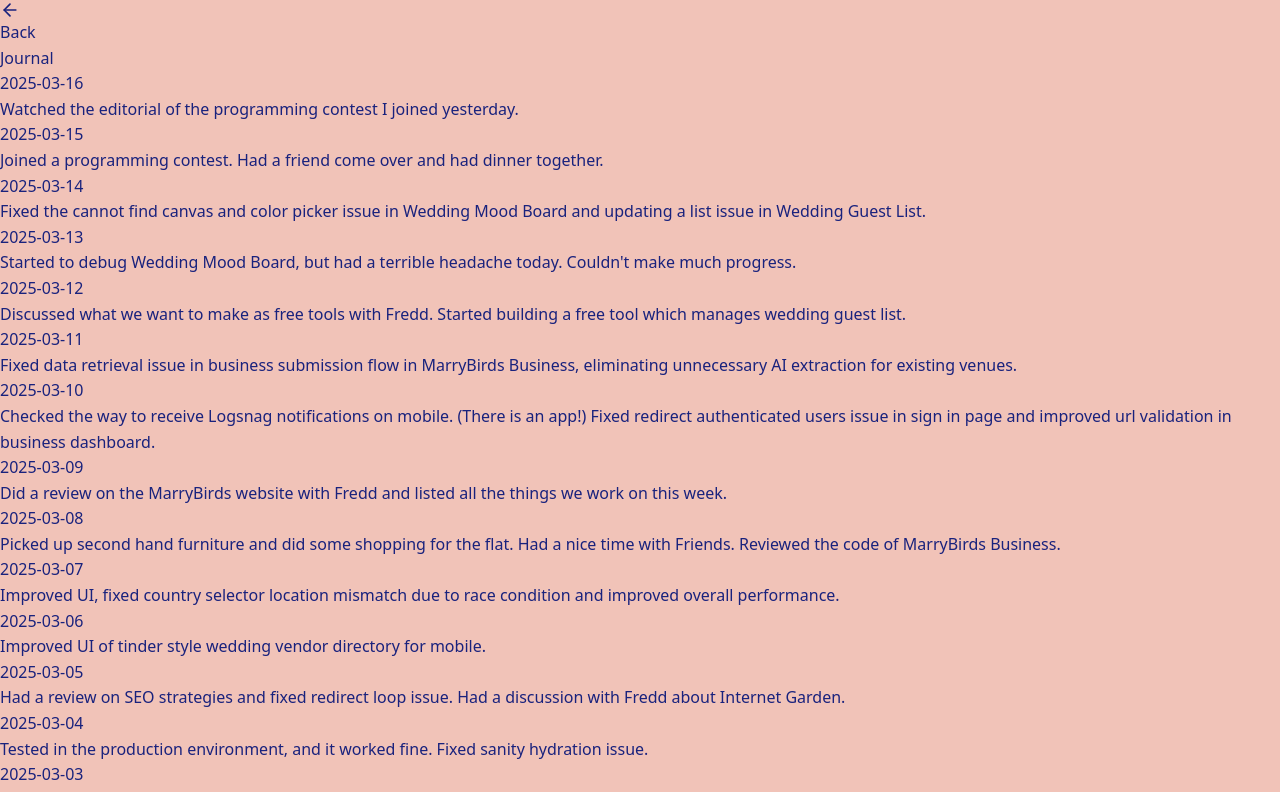
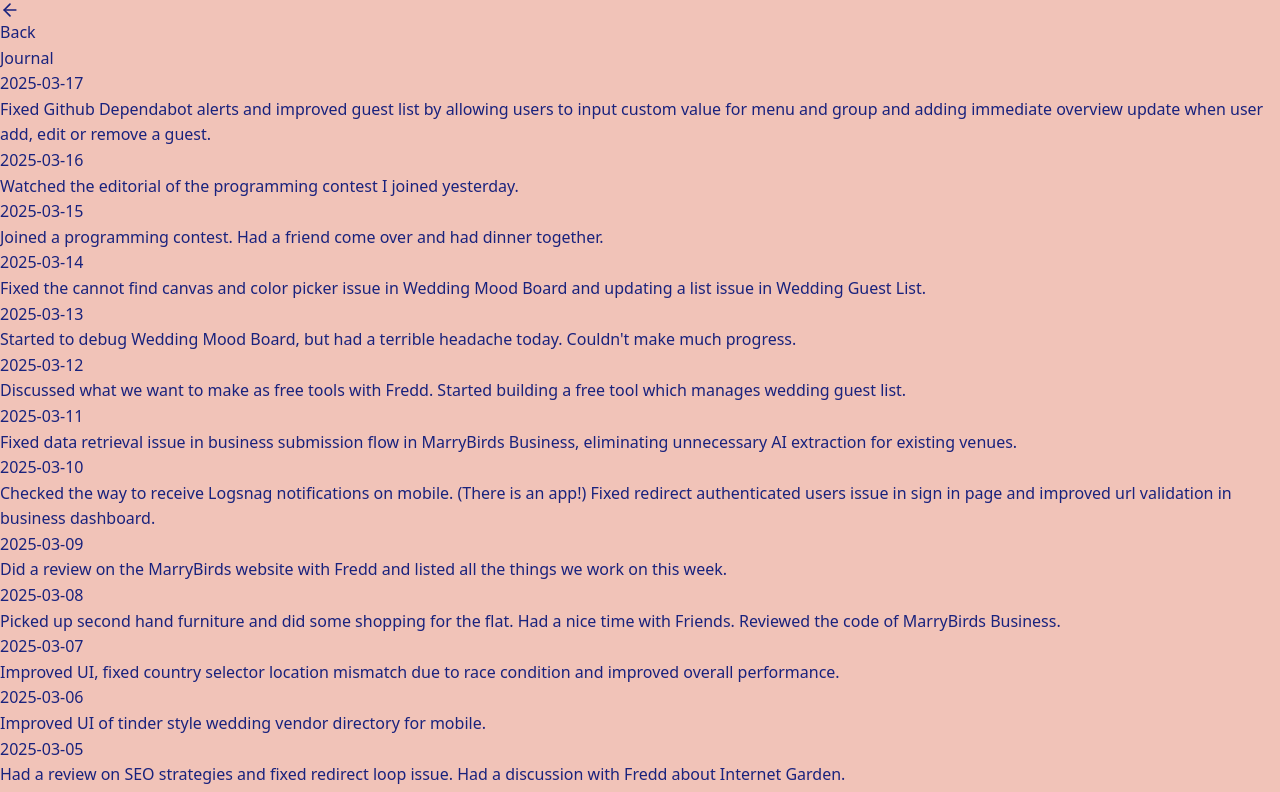
Before and after one commit to minamicode/minamicode.com, a Next.js app: page /journal in a window 1280 px wide. Shown: the top 792 px of the page. Built offline with nearby package versions, Linux system fonts and the light colour scheme.

Commit message:
add a journal entry

```diff
--- a/src/app/_components/JournalEntries.tsx
+++ b/src/app/_components/JournalEntries.tsx
@@ -6,6 +6,10 @@ type JournalEntry = {
 };
 
 const entries: JournalEntry[] = [
+  {
+    date: "2025-03-17",
+    text: "Fixed Github Dependabot alerts and improved guest list by allowing users to input custom value for menu and group and adding immediate overview update when user add, edit or remove a guest.",
+  },
   {
     date: "2025-03-16",
     text: "Watched the editorial of the programming contest I joined yesterday.",
```
